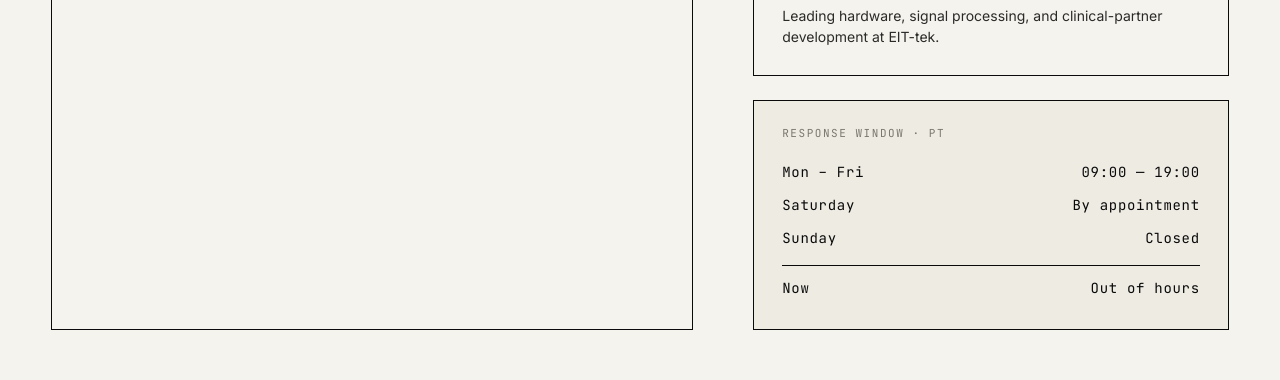
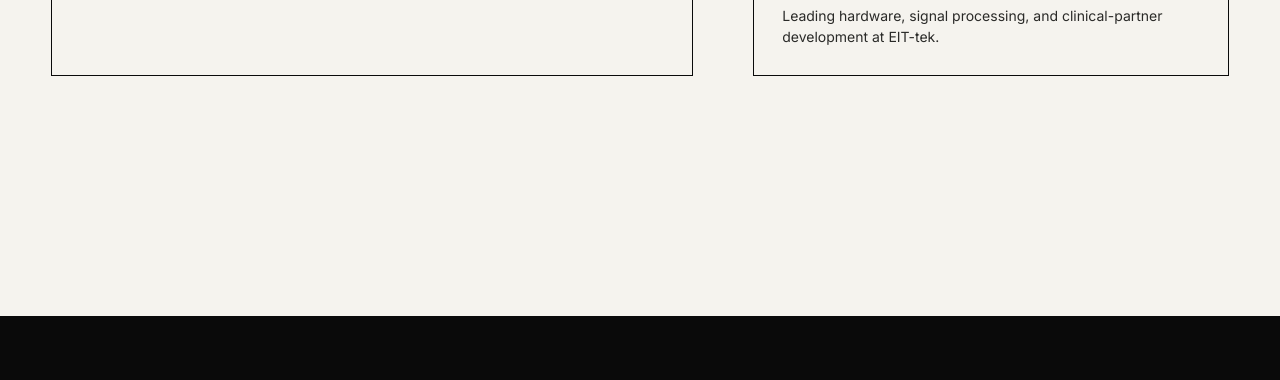
Before and after one commit to austinjames95/eit-tek-web, a website built with Vite: page contact.html in a window 1280 px wide. Shown: the part 1280-1660 px from the top of the page. Built offline with nearby package versions, Linux system fonts and the light colour scheme.

Commit message:
remove hours

```diff
--- a/contact.html
+++ b/contact.html
@@ -122,16 +122,6 @@
             <div class="role">Founder</div>
             <h3>Austin Schlutter</h3>
             <p>Leading hardware, signal processing, and clinical-partner development at EIT-tek.</p>
-          </div>
-        </div>
-
-        <div class="hours">
-          <h5>Response window · PT</h5>
-          <div class="hours-row"><span>Mon – Fri</span><span>09:00 — 19:00</span></div>
-          <div class="hours-row"><span>Saturday</span><span>By appointment</span></div>
-          <div class="hours-row"><span>Sunday</span><span>Closed</span></div>
-          <div class="hours-row active" id="nowRow" style="border-top:1px solid var(--ink); margin-top:10px; padding-top:12px;">
-            <span>Now</span><span id="nowVal">—</span>
           </div>
         </div>
 
```
